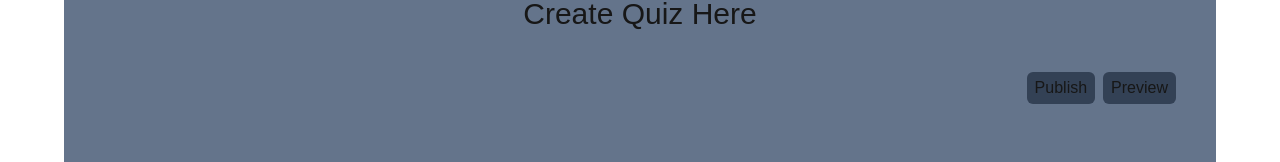
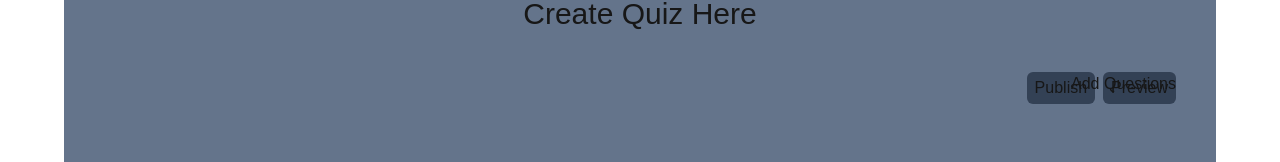
Before and after one commit to JoeyCollado/learnto, a Next.js app: page /pages/quizCreate in a window 1280 px wide. Shown: the part 172-334 px from the top of the page. Built offline with nearby package versions, Linux system fonts and the light colour scheme; no server answers.

Commit message:
add button

```diff
--- a/app/pages/quizCreate/page.tsx
+++ b/app/pages/quizCreate/page.tsx
@@ -34,6 +34,10 @@ const page = () => {
     <div className='buttons flex-row flex gap-2 md:justify-end md:mr-10 justify-center mt-10'>
        <button className='bg-slate-700 px-2 rounded-md py-1 flex '>Publish</button>
        <button className='bg-slate-700 px-2 rounded-md py-1 flex'>Preview</button>
+
+       <div className="absolute">
+        <button>Add Questions</button>
+       </div>
     </div>
 
    </div>
```
